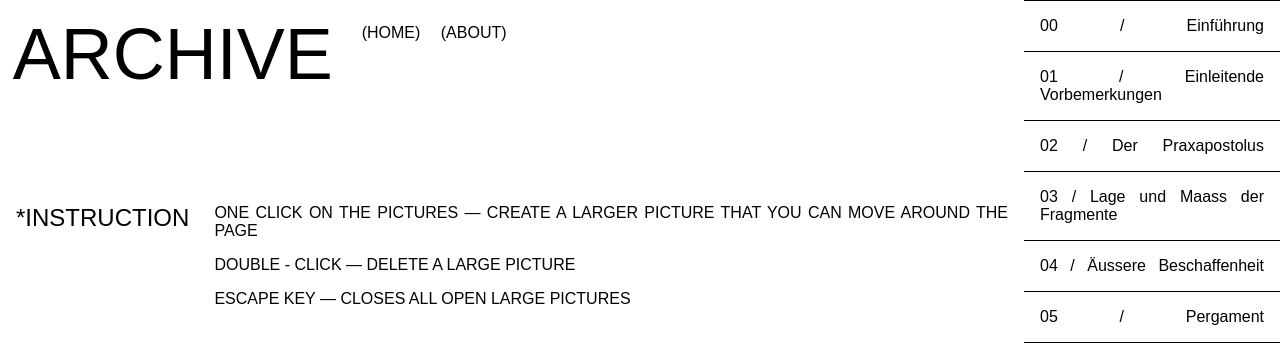
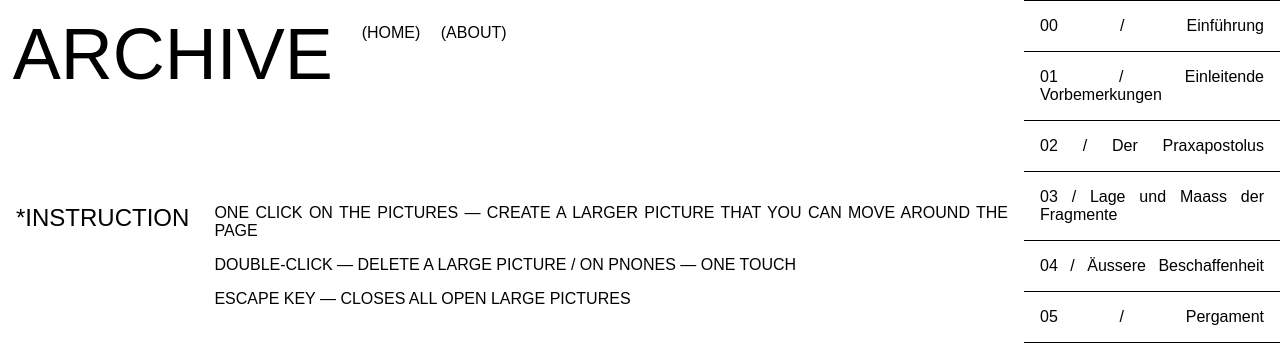
Before and after one commit to yunglordsimens/haase, a plain HTML site: page archive.html in a window 1280 px wide. Shown: the top 359 px of the page. Drawn offline with Linux system fonts and the light colour scheme.

Commit message:
archive.html

```diff
--- a/archive.html
+++ b/archive.html
@@ -34,7 +34,7 @@
 
                   <div class="flex-basis80 s-txt txt-sm i-txt">
                       <p> ONE CLICK ON THE PICTURES — CREATE A LARGER PICTURE THAT YOU CAN MOVE AROUND THE PAGE</p>
-                      <p> DOUBLE - CLICK — DELETE A LARGE PICTURE </p>
+                      <p> DOUBLE-CLICK — DELETE A LARGE PICTURE / ON PNONES — ONE TOUCH </p>
                       <p> ESCAPE KEY — CLOSES ALL OPEN LARGE PICTURES</p>
         </div>
 
```
